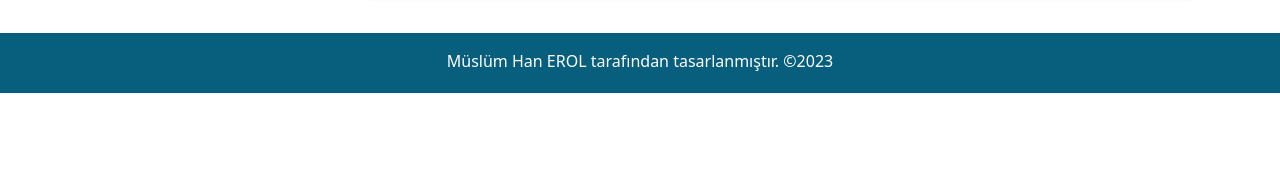
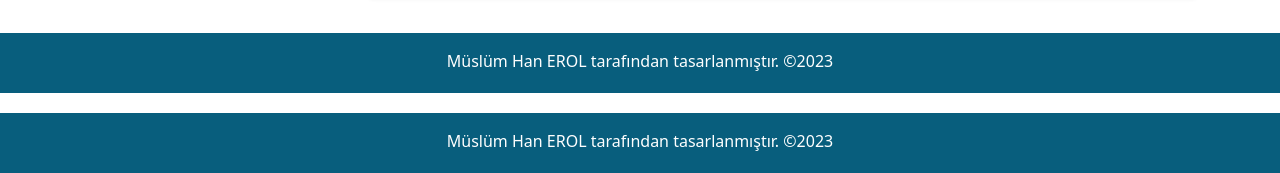
Before and after one commit to muslumhanerol/simple_blog_page, a plain HTML site: page blogs.html in a window 1280 px wide. Shown: the part 1715-1888 px from the top of the page. Before the commit the page ends 1808 px from the top, so only its background shows below. Drawn offline with nearby package versions, Linux system fonts and the light colour scheme.

Commit message:
Update blogs.html

```diff
--- a/blogs.html
+++ b/blogs.html
@@ -234,6 +234,12 @@
                     Müslüm Han EROL tarafından tasarlanmıştır. &copy2023</p>
             </div>
         </div>
+        <div id="foother">
+            <div style="background-color: #085E7D; height: 60px; margin-top: 20px; ">
+                <p style="color: white;" class="container-fluid m-0 p-0 p-3 text-center">
+                    Müslüm Han EROL tarafından tasarlanmıştır. &copy2023</p>
+            </div>
+        </div>
     </div>
 
     <script src="https://cdnjs.cloudflare.com/ajax/libs/bootstrap/5.3.2/js/bootstrap.bundle.min.js"></script>
```
